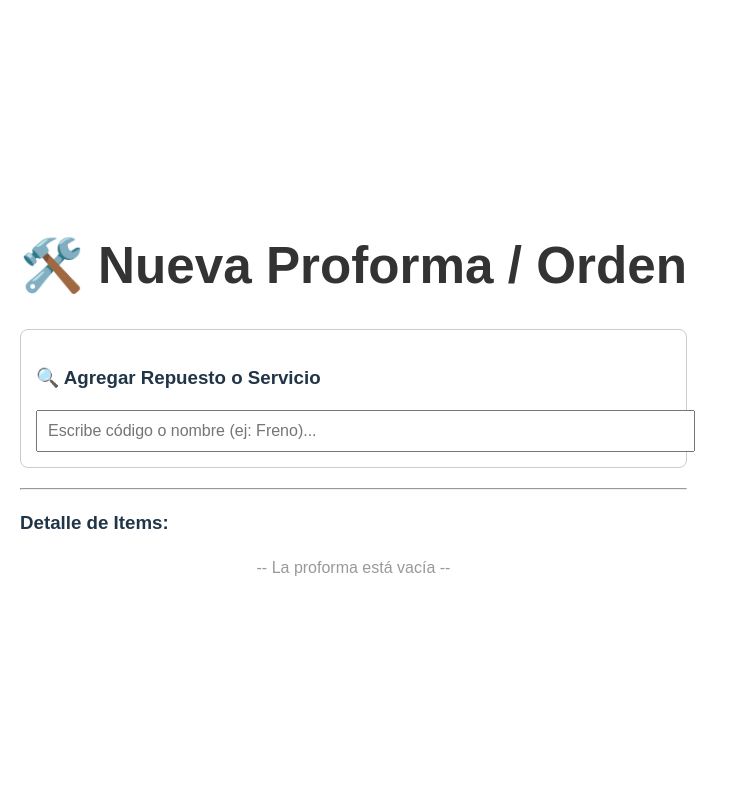
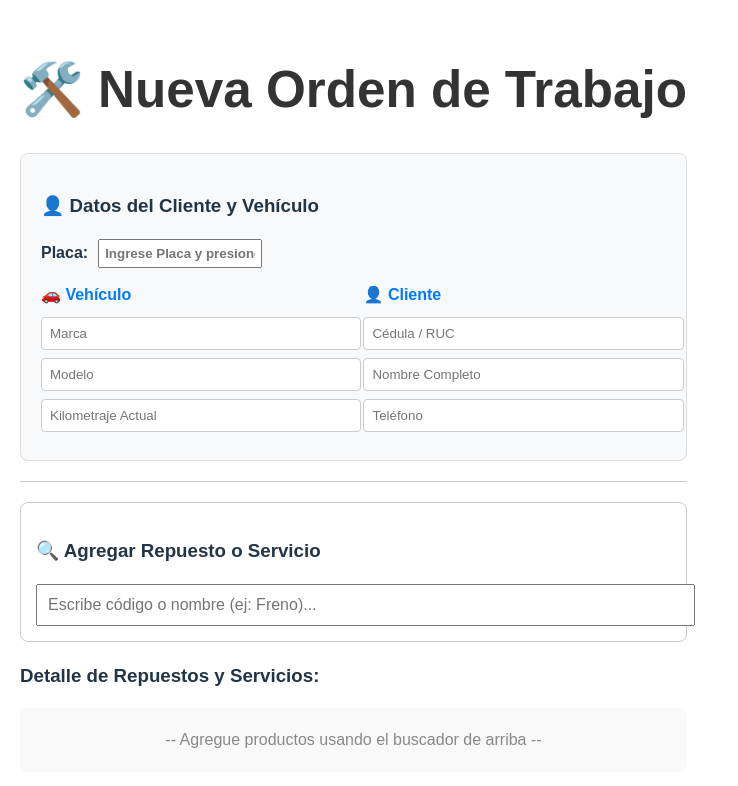
Before and after one commit to chiez20/sistema-taller, a React (Vite) app in the folder taller_frontend/: page / in a window 1280 px wide. Shown: the top 786 px of the page, without its empty margins (0-738 px from the left). Built offline with nearby package versions, Linux system fonts and the light colour scheme.

Commit message:
Frontend: Lógica completa de Proforma (Búsqueda Cliente, Cálculos e Interfaz)

```diff
--- a/taller_frontend/src/App.jsx
+++ b/taller_frontend/src/App.jsx
@@ -1,21 +1,43 @@
-import { useState, useEffect } from 'react'
+import { useState } from 'react'
 import Buscador from './components/Buscador'
+import FormularioCliente from './components/FormularioCliente'
 
 function App() {
+  // --- ESTADOS (La memoria de la pantalla) ---
+
+  // 1. Lista de productos agregados a la tabla
   const [itemsProforma, setItemsProforma] = useState([])
 
-  // Constantes de impuestos (Ecuador actualmente 15%)
+  // 2. Datos del encabezado (Cliente y Vehículo)
+  const [datosEncabezado, setDatosEncabezado] = useState({
+      placa: '',
+      vehiculo: {},
+      cliente: {}
+  })
+
+  // Constante de impuestos (Ecuador 15%)
   const TASA_IVA = 0.15
 
-  // 1. Agregar producto (Evita duplicados: si ya existe, suma 1 a la cantidad)
+  // --- FUNCIONES (La lógica) ---
+
+  // Recibe los datos desde el componente hijo FormularioCliente
+  const manejarCambioCliente = (placa, vehiculo, cliente) => {
+      setDatosEncabezado({
+          placa: placa,
+          vehiculo: vehiculo || {},
+          cliente: cliente || {}
+      })
+  }
+
+  // Agregar producto desde el Buscador
   const agregarProducto = (producto) => {
     const existe = itemsProforma.find(item => item.id === producto.id)
 
     if (existe) {
-      // Si ya está en la lista, aumentamos la cantidad
+      // Si ya existe, sumamos 1 a la cantidad
       actualizarCantidad(producto.id, existe.cantidad + 1)
     } else {
-      // Si es nuevo, lo agregamos con cantidad 1
+      // Si es nuevo, lo agregamos
       const nuevoItem = {
         ...producto,
         cantidad: 1,
@@ -26,9 +48,9 @@ function App() {
     }
   }
 
-  // 2. Cambiar cantidad y recalcular precio de la fila
+  // Modificar la cantidad manual y recalcular fila
   const actualizarCantidad = (id, nuevaCantidad) => {
-    if (nuevaCantidad < 1) return // No permitir negativos
+    if (isNaN(nuevaCantidad) || nuevaCantidad < 1) return
 
     const nuevaLista = itemsProforma.map(item => {
       if (item.id === id) {
@@ -43,31 +65,45 @@ function App() {
     setItemsProforma(nuevaLista)
   }
 
-  // 3. Eliminar una fila
+  // Eliminar fila
   const eliminarItem = (id) => {
     const nuevaLista = itemsProforma.filter(item => item.id !== id)
     setItemsProforma(nuevaLista)
   }
 
-  // 4. Cálculos finales (Matemáticas automáticas)
+  // Función temporal para probar el botón de guardar
+  const guardarProforma = () => {
+    console.log("--- DATOS LISTOS PARA ENVIAR A DJANGO ---")
+    console.log("Encabezado:", datosEncabezado)
+    console.log("Detalles:", itemsProforma)
+    alert("Revisa la consola (F12) para ver los datos que se enviarán.")
+  }
+
+  // --- CÁLCULOS MATEMÁTICOS ---
   const subtotal = itemsProforma.reduce((acc, item) => acc + item.total_fila, 0)
   const valorIVA = subtotal * TASA_IVA
   const totalPagar = subtotal + valorIVA
 
+  // --- LA PANTALLA (HTML) ---
   return (
-    <div style={{ padding: '20px', fontFamily: 'Arial', maxWidth: '900px', margin: '0 auto' }}>
-      <h1 style={{ textAlign: 'center', color: '#333' }}>🛠️ Nueva Proforma / Orden</h1>
+    <div style={{ padding: '20px', fontFamily: 'Arial', maxWidth: '1000px', margin: '0 auto' }}>
+      <h1 style={{ textAlign: 'center', color: '#333' }}>🛠️ Nueva Orden de Trabajo</h1>
 
-      {/* Buscador Importado */}
+      {/* 1. SECCIÓN DE DATOS DEL CLIENTE */}
+      <FormularioCliente alCambiarDatos={manejarCambioCliente} />
+
+      <hr style={{ margin: '20px 0', border: 'none', borderTop: '1px solid #ccc' }} />
+
+      {/* 2. SECCIÓN DE BÚSQUEDA */}
       <Buscador alSeleccionar={agregarProducto} />
 
-      <hr />
-
-      {/* Tabla Interactiva */}
-      <h3>Detalle de Items:</h3>
+      {/* 3. TABLA DE DETALLES */}
+      <h3 style={{ marginTop: '20px' }}>Detalle de Repuestos y Servicios:</h3>
 
       {itemsProforma.length === 0 ? (
-        <p style={{ textAlign: 'center', color: '#999' }}>-- La proforma está vacía --</p>
+        <div style={{ padding: '20px', background: '#f9f9f9', textAlign: 'center', color: '#888', borderRadius: '8px' }}>
+          -- Agregue productos usando el buscador de arriba --
+        </div>
       ) : (
         <>
           <table style={{ width: '100%', borderCollapse: 'collapse', marginTop: '10px' }}>
@@ -78,7 +114,7 @@ function App() {
                 <th style={{ padding: '10px' }}>Tipo</th>
                 <th style={{ padding: '10px' }}>P. Unit</th>
                 <th style={{ padding: '10px' }}>Total</th>
-                <th style={{ padding: '10px' }}>Acción</th>
+                <th style={{ padding: '10px', textAlign: 'center' }}>Acción</th>
               </tr>
             </thead>
             <tbody>
@@ -89,17 +125,17 @@ function App() {
                       type="number"
                       value={item.cantidad}
                       onChange={(e) => actualizarCantidad(item.id, parseInt(e.target.value))}
-                      style={{ width: '50px', padding: '5px' }}
+                      style={{ width: '60px', padding: '5px', textAlign: 'center' }}
                     />
                   </td>
                   <td style={{ padding: '10px' }}>
-                    {item.nombre} <br/>
+                    <strong>{item.nombre}</strong> <br/>
                     <small style={{color: '#666'}}>{item.codigo}</small>
                   </td>
                   <td style={{ padding: '10px' }}><small>{item.tipo}</small></td>
                   <td style={{ padding: '10px' }}>${item.precio_unitario.toFixed(2)}</td>
                   <td style={{ padding: '10px', fontWeight: 'bold' }}>${item.total_fila.toFixed(2)}</td>
-                  <td style={{ padding: '10px' }}>
+                  <td style={{ padding: '10px', textAlign: 'center' }}>
                     <button
                       onClick={() => eliminarItem(item.id)}
                       style={{ background: '#dc3545', color: 'white', border: 'none', padding: '5px 10px', borderRadius: '4px', cursor: 'pointer' }}
@@ -112,22 +148,30 @@ function App() {
             </tbody>
           </table>
 
-          {/* Zona de Totales */}
+          {/* 4. ZONA DE TOTALES */}
           <div style={{ display: 'flex', justifyContent: 'flex-end', marginTop: '20px' }}>
-            <div style={{ width: '250px', background: '#f8f9fa', padding: '15px', borderRadius: '8px', border: '1px solid #ddd' }}>
-              <div style={{ display: 'flex', justifyContent: 'space-between', marginBottom: '5px' }}>
+            <div style={{ width: '300px', background: '#f8f9fa', padding: '20px', borderRadius: '8px', border: '1px solid #ddd' }}>
+              <div style={{ display: 'flex', justifyContent: 'space-between', marginBottom: '8px' }}>
                 <span>Subtotal:</span>
                 <strong>${subtotal.toFixed(2)}</strong>
               </div>
-              <div style={{ display: 'flex', justifyContent: 'space-between', marginBottom: '5px' }}>
+              <div style={{ display: 'flex', justifyContent: 'space-between', marginBottom: '8px' }}>
                 <span>IVA (15%):</span>
                 <strong>${valorIVA.toFixed(2)}</strong>
               </div>
               <hr />
-              <div style={{ display: 'flex', justifyContent: 'space-between', fontSize: '1.2em', color: '#007bff' }}>
+              <div style={{ display: 'flex', justifyContent: 'space-between', fontSize: '1.4em', color: '#007bff', marginTop: '10px' }}>
                 <strong>TOTAL:</strong>
                 <strong>${totalPagar.toFixed(2)}</strong>
               </div>
+
+              {/* Botón de Guardar */}
+              <button
+                onClick={guardarProforma}
+                style={{ width: '100%', marginTop: '20px', padding: '12px', background: '#28a745', color: 'white', border: 'none', borderRadius: '5px', fontSize: '1.1em', cursor: 'pointer' }}
+              >
+                💾 Guardar Orden
+              </button>
             </div>
           </div>
         </>
--- /dev/null
+++ b/taller_frontend/src/components/FormularioCliente.jsx
@@ -0,0 +1,110 @@
+import { useState } from 'react'
+import axios from 'axios'
+
+function FormularioCliente({ alCambiarDatos }) {
+    // Estados locales para los campos
+    const [placa, setPlaca] = useState('')
+    const [vehiculo, setVehiculo] = useState({ marca: '', modelo: '', kilometraje: '' })
+    const [cliente, setCliente] = useState({ cedula: '', nombre: '', telefono: '', direccion: '' })
+    const [mensaje, setMensaje] = useState('')
+
+    // Función para buscar cuando el usuario sale del campo PLACA (onBlur)
+    const buscarPlaca = async () => {
+        if (!placa) return
+
+        setMensaje('Buscando...')
+        try {
+            const response = await axios.get(`http://127.0.0.1:8000/api/vehiculos/?search=${placa}`)
+
+            if (response.data.length > 0) {
+                // ¡Encontramos el auto!
+                const autoEncontrado = response.data[0] // Tomamos el primero
+
+                // Llenamos datos del vehiculo
+                const datosAuto = {
+                    marca: autoEncontrado.marca,
+                    modelo: autoEncontrado.modelo,
+                    kilometraje: '' // El kilometraje siempre cambia, se deja vacío
+                }
+                setVehiculo(datosAuto)
+
+                // Ahora buscamos los datos del CLIENTE dueño de ese auto
+                // Como el auto trae el ID del cliente, hacemos otra petición pequeña
+                const idCliente = autoEncontrado.cliente
+                const respCliente = await axios.get(`http://127.0.0.1:8000/api/clientes/${idCliente}/`)
+
+                setCliente(respCliente.data)
+                setMensaje('✅ Datos cargados automáticamente')
+
+                // Avisamos a App.jsx que tenemos datos
+                alCambiarDatos(placa, datosAuto, respCliente.data)
+            } else {
+                setMensaje('ℹ️ Vehículo nuevo. Ingrese los datos manualmente.')
+                // Limpiamos para que escriba
+                setVehiculo({ marca: '', modelo: '', kilometraje: '' })
+                setCliente({ cedula: '', nombre: '', telefono: '', direccion: '' })
+                alCambiarDatos(placa, null, null) // Avisamos que es nuevo
+            }
+        } catch (error) {
+            console.error(error)
+            setMensaje('❌ Error conectando con el sistema')
+        }
+    }
+
+    // Manejador genérico para inputs (para poder escribir)
+    const handleChange = (setFn, estadoActual, campo, valor) => {
+        const nuevosDatos = { ...estadoActual, [campo]: valor }
+        setFn(nuevosDatos)
+        // Enviamos los cambios hacia arriba (App.jsx) en tiempo real
+        alCambiarDatos(placa, campo === 'marca' || campo === 'modelo' || campo === 'kilometraje' ? nuevosDatos : vehiculo, campo === 'marca' ? cliente : nuevosDatos)
+    }
+
+    return (
+        <div style={{ background: '#f8f9fa', padding: '20px', borderRadius: '8px', marginBottom: '20px', border: '1px solid #ddd' }}>
+            <h3>👤 Datos del Cliente y Vehículo</h3>
+
+            {/* Fila 1: Placa (El buscador) */}
+            <div style={{ marginBottom: '15px' }}>
+                <label><strong>Placa:</strong></label>
+                <input
+                    type="text"
+                    value={placa}
+                    onChange={(e) => setPlaca(e.target.value.toUpperCase())}
+                    onBlur={buscarPlaca} // <--- Al salir de la casilla, busca
+                    placeholder="Ingrese Placa y presione TAB"
+                    style={{ marginLeft: '10px', padding: '5px', fontWeight: 'bold', width: '150px' }}
+                />
+                <span style={{ marginLeft: '15px', color: '#666', fontSize: '0.9em' }}>{mensaje}</span>
+            </div>
+
+            <div style={{ display: 'grid', gridTemplateColumns: '1fr 1fr', gap: '20px' }}>
+                {/* Columna Izquierda: Vehículo */}
+                <div>
+                    <h4 style={{ margin: '0 0 10px 0', color: '#007bff' }}>🚗 Vehículo</h4>
+                    <input style={inputStyle} placeholder="Marca" value={vehiculo.marca} onChange={e => handleChange(setVehiculo, vehiculo, 'marca', e.target.value)} />
+                    <input style={inputStyle} placeholder="Modelo" value={vehiculo.modelo} onChange={e => handleChange(setVehiculo, vehiculo, 'modelo', e.target.value)} />
+                    <input style={inputStyle} type="number" placeholder="Kilometraje Actual" value={vehiculo.kilometraje} onChange={e => handleChange(setVehiculo, vehiculo, 'kilometraje', e.target.value)} />
+                </div>
+
+                {/* Columna Derecha: Cliente */}
+                <div>
+                    <h4 style={{ margin: '0 0 10px 0', color: '#007bff' }}>👤 Cliente</h4>
+                    <input style={inputStyle} placeholder="Cédula / RUC" value={cliente.cedula} onChange={e => setCliente({...cliente, cedula: e.target.value})} />
+                    <input style={inputStyle} placeholder="Nombre Completo" value={cliente.nombre} onChange={e => setCliente({...cliente, nombre: e.target.value})} />
+                    <input style={inputStyle} placeholder="Teléfono" value={cliente.telefono} onChange={e => setCliente({...cliente, telefono: e.target.value})} />
+                </div>
+            </div>
+        </div>
+    )
+}
+
+const inputStyle = {
+    display: 'block',
+    width: '100%',
+    padding: '8px',
+    marginBottom: '8px',
+    borderRadius: '4px',
+    border: '1px solid #ccc'
+}
+
+export default FormularioCliente
```
